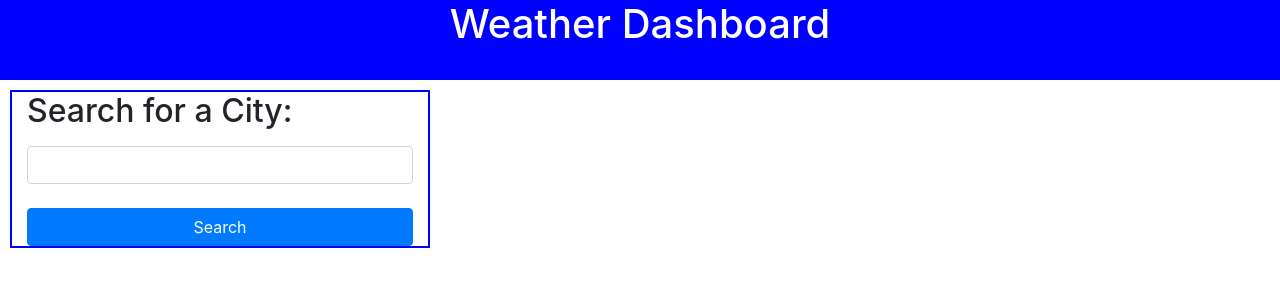
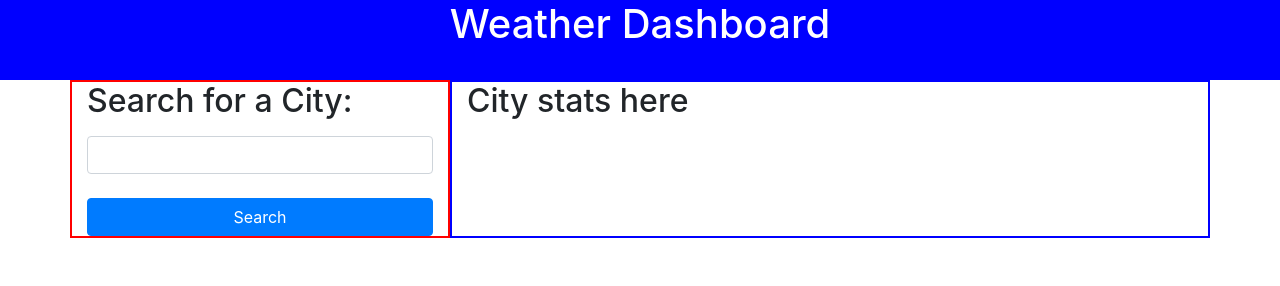
Before and after one commit to mardill/weather-dashboard, a plain HTML site: page index.html in a window 1280 px wide. Drawn offline with nearby package versions, Linux system fonts and the light colour scheme; files whose address does not match are found by name.

Commit message:
column structure set up

```diff
--- a/assets/css/style.css
+++ b/assets/css/style.css
@@ -5,16 +5,20 @@ header{
     align-items: center;
 }
 
+.container{
+    width: 100%;
+}
+
 header h1{
     color: white;
 }
 
 #left-column{
-    margin: 10px;
+    border: 2px solid red;
 
 }
 
-.city-form{
+#top-right{
     border: 2px solid blue;
 }
 
--- a/index.html
+++ b/index.html
@@ -2,8 +2,6 @@
 <html lang="en">
   <head>
     <meta charset="UTF-8" />
-    <meta name="viewport" content="width=device-width, initial-scale=1.0" />
-    <meta http-equiv="X-UA-Compatible" content="ie=edge" />
     <link
       rel="stylesheet"
       href="https://stackpath.bootstrapcdn.com/bootstrap/4.3.1/css/bootstrap.min.css"
@@ -18,8 +16,9 @@
     </header>
 
     <!-- left coloum to search city -->
-    <section class="row" id="left-column">
-        <div class="city-form col-md-4">
+<div class="container">
+    <div class="row">
+        <div class="col-4" id="left-column">
             <form id="cities">
                 <label for="city-search"><h2>Search for a City:</h2></label>
                 <br>
@@ -28,13 +27,18 @@
                 <input type="submit" id="add-city" class="btn btn-primary" value="Search">
             </form>
         </div>
-    </section>
-        <div class="col-md-8"></div>
 
-    <!-- top right with city name date and current temp -->
-    <section>
+            <!-- add search input under form-->
 
-    </section>
+
+        <!-- top right with city name date and current temp -->
+        <div class="col-8" id="top-right">
+            <div id="city-stats" >
+                <h2>City stats here</h2>
+            </div>
+        </div>
+    </div>
+</div>
 
 
     <!-- bottom right with 5-day forcast -->
```
